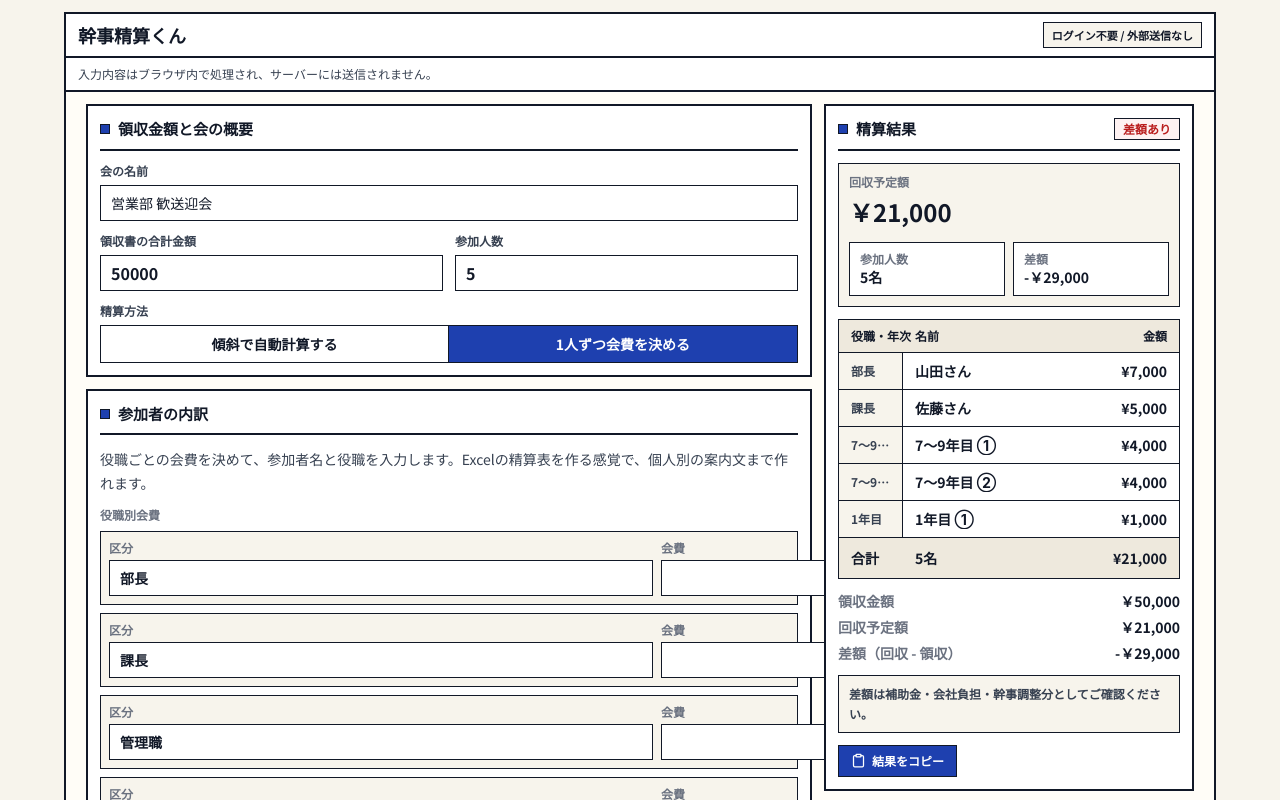
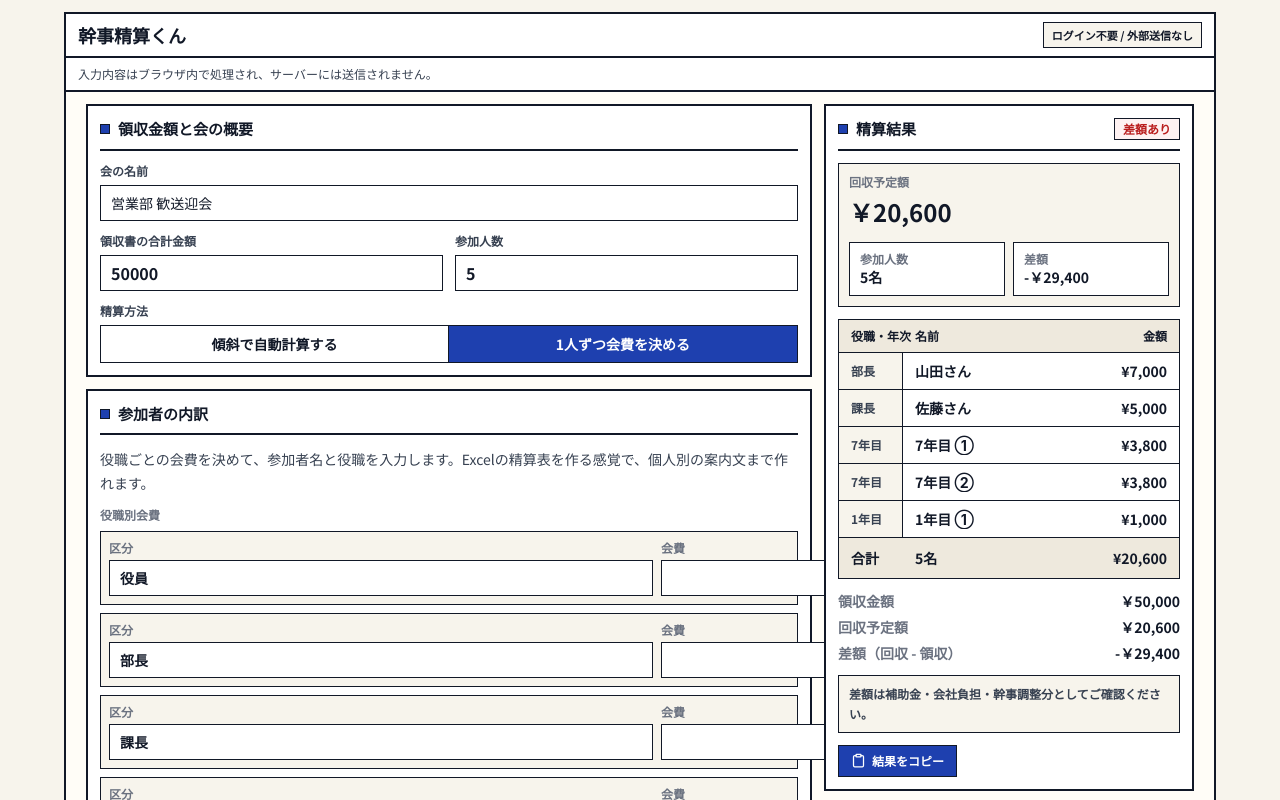
Before and after one commit to yumyum-coder/kanji-seisan-kun, a Next.js app: page / in a window 1280 px wide. Both pictures are taken after a click on the button "1人ずつ会費を決める". Shown: the top 800 px of the page. Built offline with nearby package versions, Linux system fonts and the light colour scheme.

Commit message:
Make participant categories more granular

```diff
--- a/app/layout.tsx
+++ b/app/layout.tsx
@@ -23,7 +23,7 @@ const faqItems = [
   {
     question: "傾斜割り勘との違いは何ですか？",
     answer:
-      "一般的な割り勘は全員で同額に近く分けますが、傾斜精算では役職や年次に応じて負担額に差をつけます。"
+      "通常の割り勘は全員で同額に近く分けますが、傾斜精算では役職や年次に応じて負担額に差をつけます。"
   },
   {
     question: "係数を自分で決める必要はありますか？",
--- a/app/page.tsx
+++ b/app/page.tsx
@@ -52,44 +52,71 @@ const roundingUnits = [1, 10, 100, 500, 1000];
 const groupWeights: Record<GroupMode, Record<PresetKey, Record<string, number>>> = {
   role: {
     gentle: {
+      executive: 1.45,
       director: 1.35,
       manager: 1.22,
       management: 1.14,
-      year10: 1.08,
+      year15: 1.14,
+      year10_14: 1.1,
+      year10: 1.1,
+      year9: 1.07,
+      year8: 1.06,
       year7: 1.05,
-      year4: 1,
+      year6: 1.03,
+      year5: 1,
+      year4: 0.98,
       year3: 0.96,
       year2: 0.92,
       junior: 0.92,
       year1: 0.8,
+      candidate: 0.75,
+      guest: 0.75,
       senior: 1.05,
       newcomer: 0.8
     },
     standard: {
+      executive: 1.8,
       director: 1.6,
       manager: 1.4,
       management: 1.25,
-      year10: 1.15,
+      year15: 1.25,
+      year10_14: 1.2,
+      year10: 1.2,
+      year9: 1.16,
+      year8: 1.13,
       year7: 1.1,
-      year4: 1,
+      year6: 1.06,
+      year5: 1,
+      year4: 0.96,
       year3: 0.92,
       year2: 0.85,
       junior: 0.85,
       year1: 0.65,
+      candidate: 0.6,
+      guest: 0.6,
       senior: 1.1,
       newcomer: 0.65
     },
     strong: {
+      executive: 2.15,
       director: 1.9,
       manager: 1.6,
       management: 1.35,
-      year10: 1.2,
+      year15: 1.35,
+      year10_14: 1.28,
+      year10: 1.28,
+      year9: 1.2,
+      year8: 1.15,
       year7: 1.1,
-      year4: 0.95,
+      year6: 1.02,
+      year5: 0.95,
+      year4: 0.9,
       year3: 0.85,
       year2: 0.75,
       junior: 0.75,
       year1: 0.5,
+      candidate: 0.45,
+      guest: 0.45,
       senior: 1.1,
       newcomer: 0.5
     }
@@ -141,21 +168,35 @@ const groupWeights: Record<GroupMode, Record<PresetKey, Record<string, number>>>
 
 const groupTemplates: Record<GroupMode, Array<Omit<RoleGroup, "weight">>> = {
   role: [
+    { id: "executive", label: "役員", people: 0 },
     { id: "director", label: "部長", people: 1 },
     { id: "manager", label: "課長", people: 1 },
     { id: "management", label: "管理職", people: 0 },
-    { id: "year10", label: "10年目以上", people: 0 },
-    { id: "year7", label: "7〜9年目", people: 0 },
-    { id: "year4", label: "4〜6年目", people: 0 },
+    { id: "year15", label: "15年目以上", people: 0 },
+    { id: "year10_14", label: "10〜14年目", people: 0 },
+    { id: "year9", label: "9年目", people: 0 },
+    { id: "year8", label: "8年目", people: 0 },
+    { id: "year7", label: "7年目", people: 0 },
+    { id: "year6", label: "6年目", people: 0 },
+    { id: "year5", label: "5年目", people: 0 },
+    { id: "year4", label: "4年目", people: 0 },
     { id: "year3", label: "3年目", people: 0 },
     { id: "year2", label: "2年目", people: 0 },
-    { id: "year1", label: "1年目", people: 0 }
+    { id: "year1", label: "1年目", people: 0 },
+    { id: "candidate", label: "内定者", people: 0 },
+    { id: "guest", label: "ゲスト", people: 0 }
   ],
   year: [
-    { id: "year10", label: "10年目以上", people: 2 },
-    { id: "year7", label: "7〜9年目", people: 3 },
-    { id: "year4", label: "4〜6年目", people: 4 },
-    { id: "year2", label: "2〜3年目", people: 4 },
+    { id: "year15", label: "15年目以上", people: 1 },
+    { id: "year10_14", label: "10〜14年目", people: 1 },
+    { id: "year9", label: "9年目", people: 0 },
+    { id: "year8", label: "8年目", people: 0 },
+    { id: "year7", label: "7年目", people: 1 },
+    { id: "year6", label: "6年目", people: 1 },
+    { id: "year5", label: "5年目", people: 1 },
+    { id: "year4", label: "4年目", people: 1 },
+    { id: "year3", label: "3年目", people: 1 },
+    { id: "year2", label: "2年目", people: 1 },
     { id: "year1", label: "1年目", people: 1 }
   ],
   free: [
@@ -166,6 +207,21 @@ const groupTemplates: Record<GroupMode, Array<Omit<RoleGroup, "weight">>> = {
   ]
 };
 
+const categoryOptionGroups = [
+  {
+    label: "役職",
+    ids: ["executive", "director", "manager", "management"]
+  },
+  {
+    label: "年次",
+    ids: ["year15", "year10_14", "year9", "year8", "year7", "year6", "year5", "year4", "year3", "year2", "year1"]
+  },
+  {
+    label: "その他",
+    ids: ["candidate", "guest"]
+  }
+];
+
 const defaultParticipantRows: SettlementParticipant[] = [
   { id: "row-1", name: "山田さん", groupId: "director" },
   { id: "row-2", name: "佐藤さん", groupId: "manager" },
@@ -175,15 +231,23 @@ const defaultParticipantRows: SettlementParticipant[] = [
 ];
 
 const defaultFeeRoles: FeeRole[] = [
+  { id: "executive", label: "役員", fee: 9000 },
   { id: "director", label: "部長", fee: 7000 },
   { id: "manager", label: "課長", fee: 5000 },
   { id: "management", label: "管理職", fee: 5000 },
-  { id: "year10", label: "10年目以上", fee: 4500 },
-  { id: "year7", label: "7〜9年目", fee: 4000 },
-  { id: "year4", label: "4〜6年目", fee: 3500 },
+  { id: "year15", label: "15年目以上", fee: 5000 },
+  { id: "year10_14", label: "10〜14年目", fee: 4500 },
+  { id: "year9", label: "9年目", fee: 4200 },
+  { id: "year8", label: "8年目", fee: 4000 },
+  { id: "year7", label: "7年目", fee: 3800 },
+  { id: "year6", label: "6年目", fee: 3600 },
+  { id: "year5", label: "5年目", fee: 3400 },
+  { id: "year4", label: "4年目", fee: 3200 },
   { id: "year3", label: "3年目", fee: 3000 },
   { id: "year2", label: "2年目", fee: 2500 },
-  { id: "year1", label: "1年目", fee: 1000 }
+  { id: "year1", label: "1年目", fee: 1000 },
+  { id: "candidate", label: "内定者", fee: 1000 },
+  { id: "guest", label: "ゲスト", fee: 1000 }
 ];
 
 const initialPersonalForm: PersonalFormState = {
@@ -210,7 +274,21 @@ function buildGroups(mode: GroupMode, preset: PresetKey, previousGroups: RoleGro
 }
 
 function normalizeGroupLabels(groups: RoleGroup[]) {
-  return groups;
+  return groups.map((group) => ({
+    ...group,
+    id: normalizeParticipantGroupId(group.id)
+  }));
+}
+
+function mergeFeeRoles(roles: FeeRole[] | undefined) {
+  return defaultFeeRoles.map((role) => {
+    const previous = roles?.find((item) => normalizeParticipantGroupId(item.id) === role.id);
+
+    return {
+      ...role,
+      fee: previous?.fee ?? role.fee
+    };
+  });
 }
 
 function syncSettlementParticipants(
@@ -238,7 +316,8 @@ function normalizeParticipantGroupId(groupId: string) {
   const legacyMap: Record<string, string> = {
     senior: "year7",
     junior: "year3",
-    newcomer: "year1"
+    newcomer: "year1",
+    year10: "year10_14"
   };
 
   return legacyMap[groupId] ?? groupId;
@@ -439,7 +518,7 @@ function displayGroupLabel(group: Pick<RoleGroup, "id" | "label">) {
   }
 
   if (group.id === "senior") {
-    return "7〜9年目";
+    return "7年目";
   }
 
   if (group.id === "newcomer") {
@@ -494,7 +573,7 @@ export default function Home() {
     if (stored) {
       try {
         const parsed = JSON.parse(stored) as Partial<FormState>;
-        const storedMode = parsed.mode ?? initialForm.mode;
+        const storedMode = initialForm.mode;
         setForm({
           ...initialForm,
           mode: storedMode,
@@ -524,8 +603,13 @@ export default function Home() {
       try {
         const parsed = JSON.parse(storedPersonal) as Partial<PersonalFormState>;
         setPersonalForm({
-          roles: parsed.roles?.length ? parsed.roles : initialPersonalForm.roles,
-          participants: parsed.participants?.length ? parsed.participants : initialPersonalForm.participants
+          roles: mergeFeeRoles(parsed.roles),
+          participants: parsed.participants?.length
+            ? parsed.participants.map((participant) => ({
+                ...participant,
+                roleId: normalizeParticipantGroupId(participant.roleId)
+              }))
+            : initialPersonalForm.participants
         });
       } catch {
         window.localStorage.removeItem("kanji-seisan-personal-form");
@@ -860,7 +944,7 @@ export default function Home() {
   }
 
   const autoRoleRows = form.mode === "role"
-    ? form.groups.filter((group) => ["director", "manager", "management", "year10", "year7", "year4", "year3", "year2", "year1"].includes(group.id))
+    ? form.groups.filter((group) => groupTemplates.role.some((template) => template.id === group.id))
     : form.groups;
   const mobileTotal = workflowMode === "auto" ? result.finalTotal : personalCollectionTotal;
   const mobileDifference = workflowMode === "auto" ? result.finalTotal - form.totalAmount : personalDifference;
@@ -1047,8 +1131,13 @@ export default function Home() {
                         onChange={(event) => updateSettlementParticipant(participant.id, { groupId: event.target.value })}
                         className="min-h-11 rounded-none border-[1.5px] border-[#111827] bg-white px-2.5 text-sm font-bold outline-none transition focus:border-brand focus:ring-2 focus:ring-brand/30 sm:min-h-8"
                       >
-                        {groupTemplates.role.map((group) => (
-                          <option key={group.id} value={group.id}>{group.label}</option>
+                        {categoryOptionGroups.map((section) => (
+                          <optgroup key={section.label} label={section.label}>
+                            {section.ids.map((id) => {
+                              const group = groupTemplates.role.find((item) => item.id === id);
+                              return group ? <option key={group.id} value={group.id}>{group.label}</option> : null;
+                            })}
+                          </optgroup>
                         ))}
                       </select>
                     </label>
@@ -1290,8 +1379,13 @@ function PersonalModeInputs({
                     onChange={(event) => onParticipantChange(participant.id, { roleId: event.target.value })}
                     className="min-h-11 rounded-none border-[1.5px] border-[#111827] bg-white px-2.5 text-sm font-bold outline-none transition focus:border-brand focus:ring-2 focus:ring-brand/30 sm:min-h-9"
                   >
-                    {roles.map((role) => (
-                      <option key={role.id} value={role.id}>{role.label || "未設定"}</option>
+                    {categoryOptionGroups.map((section) => (
+                      <optgroup key={section.label} label={section.label}>
+                        {section.ids.map((id) => {
+                          const role = roles.find((item) => item.id === id);
+                          return role ? <option key={role.id} value={role.id}>{role.label || "未設定"}</option> : null;
+                        })}
+                      </optgroup>
                     ))}
                   </select>
                 </label>
@@ -1530,7 +1624,7 @@ function FaqCard() {
     },
     {
       question: "傾斜割り勘との違いは何ですか？",
-      answer: "一般的な割り勘は全員で同額に近く分けますが、傾斜精算では役職や年次に応じて負担額に差をつけます。"
+      answer: "通常の割り勘は全員で同額に近く分けますが、傾斜精算では役職や年次に応じて負担額に差をつけます。"
     },
     {
       question: "係数を自分で決める必要はありますか？",
```
